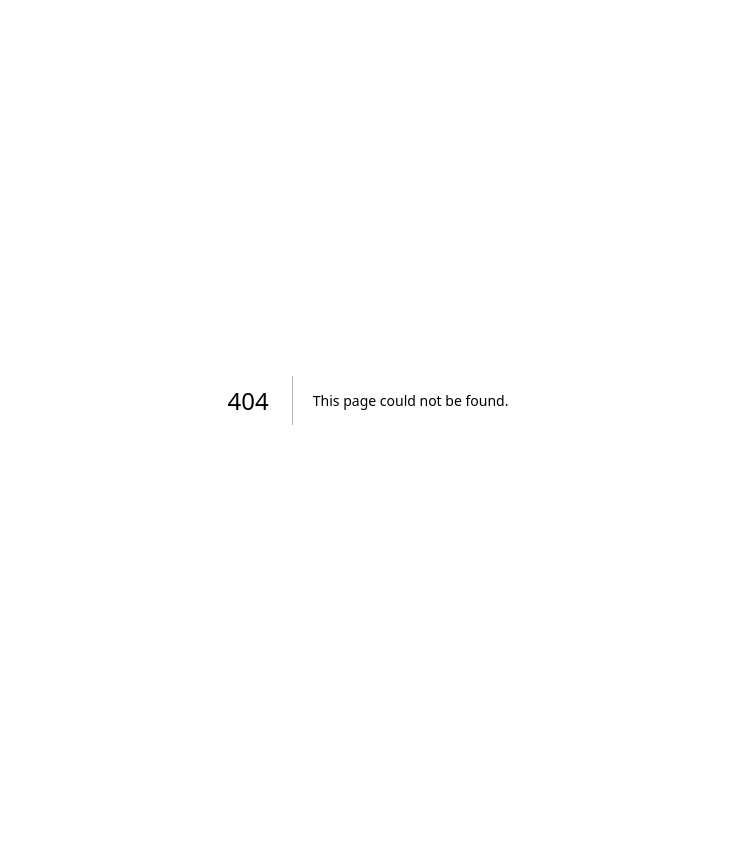
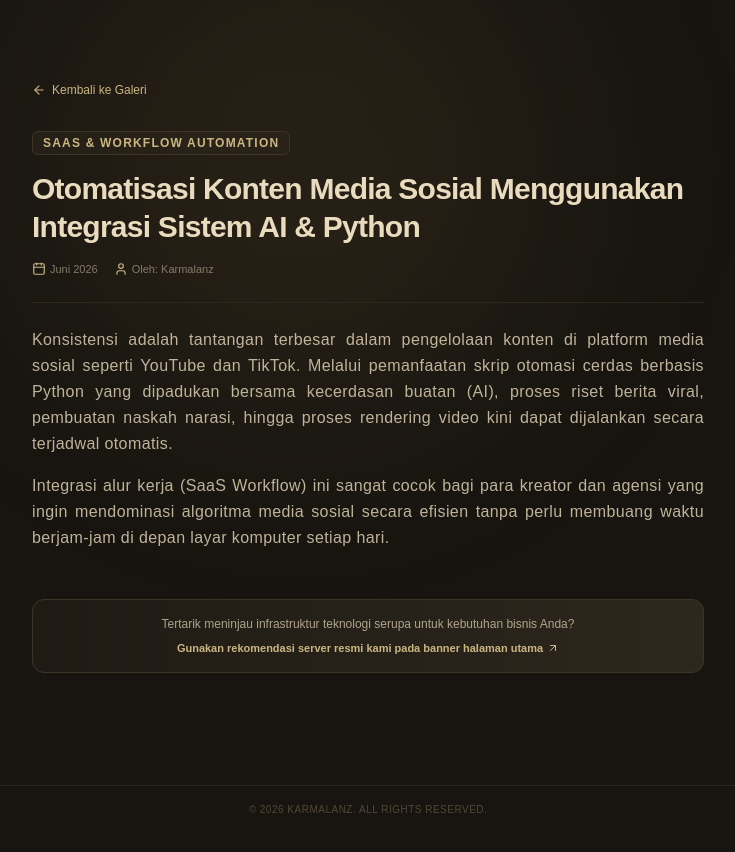
Before and after one commit to karmawayan/bio-karmalanz, a Next.js app: page /ai-automation-content in a window 1280 px wide. Before the commit this address had no page. Shown: the top 852 px of the page, without its empty margins (272-1007 px from the left). Before the commit the page ends 800 px from the top, so only its background shows below. Built offline with nearby package versions, Linux system fonts and the light colour scheme.

Commit message:
feat: setup halaman baca artikel dinamis app/slug/page.tsx

```diff
--- /dev/null
+++ b/app/[slug]/page.tsx
@@ -0,0 +1,132 @@
+import React from 'react';
+import Link from 'next/link';
+import { ArrowLeft, Calendar, User, ArrowUpRight } from 'lucide-react';
+
+// 1. Data Konten Artikel Statis (Sesuai dengan slug produk halaman utama)
+const articleDatabase: Record<string, {
+  title: string;
+  category: string;
+  date: string;
+  author: string;
+  content: React.ReactNode;
+}> = {
+  "premium-web-development": {
+    title: "Membangun Premium Web Development Berkinerja Tinggi Berbasis Next.js",
+    category: "Next.js & Tailwind CSS",
+    date: "Juni 2026",
+    author: "Karmalanz",
+    content: (
+      <div className="space-y-4">
+        <p>Di era digital modern, kecepatan akses dan keindahan visual sebuah website adalah kunci utama penentu keberhasilan konversi bisnis. Menggunakan kombinasi framework <strong>Next.js App Router</strong> dan utilitas gaya <strong>Tailwind CSS</strong>, kami menghadirkan solusi arsitektur web premium yang sangat responsif, ramah SEO, dan optimal di berbagai ukuran perangkat gadget.</p>
+        <p>Fitur unggulan dari implementasi teknologi ini meliputi mekanisme <em>Server-Side Rendering (SSR)</em> untuk memuat data instan, optimalisasi aset gambar otomatis, serta penerapan skema warna gelap eksklusif yang memanjakan mata pengunjung tanpa mengorbankan performa kecepatan situs.</p>
+      </div>
+    )
+  },
+  "inventory-system-management": {
+    title: "Implementasi Cloud Database Pada Sistem E-Commerce & Manajemen Stok",
+    category: "Cloud Database Solution",
+    date: "Juni 2026",
+    author: "Karmalanz",
+    content: (
+      <div className="space-y-4">
+        <p>Pengelolaan stok barang baku dan integrasi transaksi e-commerce yang berantakan seringkali menjadi batu sandungan bagi para pelaku usaha. Solusi sistem manajemen inventaris modern ini dirancang khusus dengan integrasi basis data awan (*Cloud Database*) yang mampu memantau alur keluar masuk barang secara presisi hingga satuan mililiter dan gram.</p>
+        <p>Sistem ini mengeliminasi kesalahan pencatatan manual, mempercepat proses <em>prep-work</em> produksi dapur/gudang, serta menyediakan dashboard pelaporan laba-rugi penjualan secara pasif dan terenkripsi aman.</p>
+      </div>
+    )
+  },
+  "ai-automation-content": {
+    title: "Otomatisasi Konten Media Sosial Menggunakan Integrasi Sistem AI & Python",
+    category: "SaaS & Workflow Automation",
+    date: "Juni 2026",
+    author: "Karmalanz",
+    content: (
+      <div className="space-y-4">
+        <p>Konsistensi adalah tantangan terbesar dalam pengelolaan konten di platform media sosial seperti YouTube dan TikTok. Melalui pemanfaatan skrip otomasi cerdas berbasis Python yang dipadukan bersama kecerdasan buatan (AI), proses riset berita viral, pembuatan naskah narasi, hingga proses rendering video kini dapat dijalankan secara terjadwal otomatis.</p>
+        <p>Integrasi alur kerja (SaaS Workflow) ini sangat cocok bagi para kreator dan agensi yang ingin mendominasi algoritma media sosial secara efisien tanpa perlu membuang waktu berjam-jam di depan layar komputer setiap hari.</p>
+      </div>
+    )
+  }
+};
+
+// 2. Komponen Utama Halaman Detail Artikel Dinamis
+export default function ArticleDetailPage({ params }: { params: { slug: string } }) {
+  const currentSlug = params.slug;
+  const article = articleDatabase[currentSlug];
+
+  // Jika slug yang diakses pengunjung tidak terdaftar di database atas
+  if (!article) {
+    return (
+      <div className="min-h-screen bg-[#181510] text-[#E9DBBD] flex flex-col items-center justify-center p-4">
+        <h1 className="text-2xl font-bold mb-2">Artikel Tidak Ditemukan</h1>
+        <p className="text-xs text-[#E9DBBD]/60 mb-6">Halaman yang Anda cari belum diterbitkan atau telah dipindahkan.</p>
+        <Link href="/" className="flex items-center gap-2 px-4 py-2 rounded-xl bg-[#2d271d] border border-[#CBB682]/30 text-xs font-bold text-[#CBB682] hover:bg-[#1f1b14] transition-all">
+          <ArrowLeft className="w-4 h-4" /> Kembali ke Katalog
+        </Link>
+      </div>
+    );
+  }
+
+  return (
+    <div className="min-h-screen bg-[#181510] text-[#E9DBBD] flex flex-col justify-between p-4 sm:p-6 md:p-8 relative overflow-x-hidden selection:bg-[#CBB682] selection:text-[#181510]">
+
+      {/* Background Glow Premium */}
+      <div className="absolute top-0 left-1/2 -translate-x-1/2 w-full max-w-7xl h-full pointer-events-none overflow-hidden z-0">
+        <div className="absolute top-[-10%] left-1/4 w-[300px] sm:w-[500px] h-[300px] sm:h-[500px] bg-[#785F37]/15 rounded-full blur-[100px]" />
+      </div>
+
+      <main className="w-full max-w-2xl mx-auto relative z-10 py-6 sm:py-12">
+
+        {/* Tombol Back yang Lembut */}
+        <Link
+          href="/"
+          className="inline-flex items-center gap-1.5 text-xs text-[#CBB682] hover:text-[#E9DBBD] mb-8 group transition-colors"
+        >
+          <ArrowLeft className="w-3.5 h-3.5 transition-transform group-hover:-translate-x-0.5" /> Kembali ke Galeri
+        </Link>
+
+        {/* Header Artikel */}
+        <header className="mb-6 border-b border-[#2d271d] pb-6">
+          <span className="text-[10px] sm:text-xs font-bold uppercase tracking-widest text-[#CBB682] bg-[#2d271d]/50 px-2.5 py-1 rounded-md border border-[#3e3527]">
+            {article.category}
+          </span>
+          <h1 className="text-xl sm:text-3xl font-extrabold tracking-tight text-[#E9DBBD] mt-4 leading-tight">
+            {article.title}
+          </h1>
+
+          {/* Metadata */}
+          <div className="flex items-center gap-4 text-[11px] text-[#E9DBBD]/50 mt-4 font-medium">
+            <div className="flex items-center gap-1">
+              <Calendar className="w-3.5 h-3.5 text-[#CBB682]" /> {article.date}
+            </div>
+            <div className="flex items-center gap-1">
+              <User className="w-3.5 h-3.5 text-[#CBB682]" /> Oleh: {article.author}
+            </div>
+          </div>
+        </header>
+
+        {/* Isi Konten Utama (Statis Paragraf Nyaman Dibaca) */}
+        <article className="text-sm sm:text-base text-[#E9DBBD]/80 leading-relaxed space-y-5 tracking-wide text-justify font-normal">
+          {article.content}
+        </article>
+
+        {/* Banner Penutup Pasif */}
+        <div className="mt-12 p-4 rounded-xl bg-gradient-to-r from-[#1f1b14] to-[#2d271d] border border-[#3e3527] text-center">
+          <p className="text-xs text-[#E9DBBD]/70">
+            Tertarik meninjau infrastruktur teknologi serupa untuk kebutuhan bisnis Anda?
+          </p>
+          <div className="text-[11px] text-[#CBB682] font-semibold mt-2 flex items-center justify-center gap-1">
+            Gunakan rekomendasi server resmi kami pada banner halaman utama <ArrowUpRight className="w-3 h-3" />
+          </div>
+        </div>
+
+      </main>
+
+      {/* Footer */}
+      <footer className="w-full py-4 text-center border-t border-[#2d271d] mt-16 relative z-10">
+        <p className="text-[10px] text-[#524734] tracking-wider">
+          © {new Date().getFullYear()} KARMALANZ. ALL RIGHTS RESERVED.
+        </p>
+      </footer>
+    </div>
+  );
+}
--- a/app/page.tsx
+++ b/app/page.tsx
@@ -1,24 +1,27 @@
 import React from 'react';
 import Image from 'next/image';
-import { Briefcase, Percent, ArrowUpRight } from 'lucide-react';
+import { Briefcase, Percent, ArrowUpRight, BookOpen } from 'lucide-react';
 
 export default function LandingPage() {
-  // Data Foto Produk Unggulan (Grid 2 Kolom di HP / 3 Kolom di Laptop)
+  // Data Portofolio dengan target slug internal bio.karmalanz.my.id/slug
   const products = [
     {
       title: "Premium Web Development",
       category: "Next.js & Tailwind CSS",
       image: "/produk1.jpg",
+      slug: "premium-web-development", // Nanti akan mengarah ke /premium-web-development
     },
     {
       title: "E-Commerce & Inventory System",
       category: "Cloud Database Solution",
       image: "/produk2.jpg",
+      slug: "inventory-system-management", // Nanti akan mengarah ke /inventory-system-management
     },
     {
       title: "AI Automation Integration",
       category: "SaaS & Workflow Automation",
       image: "/produk3.jpg",
+      slug: "ai-automation-content", // Nanti akan mengarah ke /ai-automation-content
     }
   ];
 
@@ -26,13 +29,12 @@ export default function LandingPage() {
     // Background utama menggunakan #181510 (Deep Espresso Black dari gambar gold.jpg)
     <div className="min-h-screen bg-[#181510] text-[#E9DBBD] flex flex-col justify-between p-3 sm:p-6 md:p-8 selection:bg-[#CBB682] selection:text-[#181510] relative overflow-x-hidden">
 
-      {/* Background Decorative Glow menggunakan gradasi warna gold dari gambar gold.jpg */}
+      {/* Background Decorative Glow */}
       <div className="absolute top-0 left-1/2 -translate-x-1/2 w-full max-w-7xl h-full pointer-events-none overflow-hidden z-0">
         <div className="absolute top-[-5%] left-1/4 w-[300px] sm:w-[500px] h-[300px] sm:h-[500px] bg-[#785F37]/20 rounded-full blur-[80px] sm:blur-[120px]" />
         <div className="absolute bottom-[5%] right-1/4 w-[300px] sm:w-[500px] h-[300px] sm:h-[500px] bg-[#A08C5B]/10 rounded-full blur-[80px] sm:blur-[120px]" />
       </div>
 
-      {/* Konten Utama Container */}
       <main className="w-full max-w-4xl mx-auto flex flex-col items-center relative z-10 py-4 sm:py-8">
 
         {/* Profile Section */}
@@ -56,7 +58,7 @@ export default function LandingPage() {
           </p>
         </div>
 
-        {/* SECTION PREMIUM AFFILIATE BANNER SPACE (TETAP ADA DAN DI-UPDATE) */}
+        {/* SECTION PREMIUM AFFILIATE BANNER SPACE */}
         <div className="w-full px-2 sm:px-0 mb-8">
           <div className="w-full bg-gradient-to-r from-[#2d271d] via-[#1f1b14] to-[#2d271d] border border-[#CBB682]/30 rounded-2xl p-4 sm:p-5 relative overflow-hidden shadow-xl shadow-[#785F37]/5 group">
             <div className="absolute top-0 right-0 p-2 bg-[#CBB682]/10 rounded-bl-xl border-l border-b border-[#CBB682]/20 text-[#CBB682] text-[9px] font-bold uppercase tracking-wider">
@@ -77,7 +79,6 @@ export default function LandingPage() {
                 </div>
               </div>
               <div className="flex flex-col xs:flex-row sm:flex-col gap-2 shrink-0 w-full sm:w-auto">
-                {/* Link Affiliate Hostinger Bapak */}
                 <a
                   href="https://www.hostinger.com/id?REFERRALCODE=YVKKARMAWF1J"
                   target="_blank"
@@ -86,7 +87,6 @@ export default function LandingPage() {
                 >
                   Klaim Promo Hostinger <ArrowUpRight className="w-3.5 h-3.5" />
                 </a>
-                {/* Link Affiliate Dewaweb Terbaru Bapak */}
                 <a
                   href="https://www.dewaweb.com/aff.php?aff=29146"
                   target="_blank"
@@ -100,7 +100,7 @@ export default function LandingPage() {
           </div>
         </div>
 
-        {/* SECTION: GALERI FOTO PRODUK (2 KOLOM DI HP, 3 KOLOM DI PC) */}
+        {/* SECTION: GALERI FOTO PRODUK + TOMBOL BACA ARTIKEL INTERNAL */}
         <div className="w-full px-2 sm:px-0">
           <div className="flex items-center gap-2 mb-4 border-b border-[#2d271d] pb-2">
             <Briefcase className="w-4 sm:w-5 h-4 sm:h-5 text-[#CBB682]" />
@@ -123,13 +123,23 @@ export default function LandingPage() {
                   <div className="absolute inset-0 bg-gradient-to-t from-[#181510] via-[#181510]/0 to-transparent opacity-80" />
                 </div>
 
-                <div className="p-2 sm:p-4 text-left">
+                <div className="p-2 sm:p-4 text-left flex flex-col justify-between flex-grow">
+                  <div className="mb-3">
                     <span className="text-[8px] sm:text-[10px] font-medium uppercase tracking-wider text-[#CBB682]">
                       {product.category}
                     </span>
                     <h3 className="font-bold text-xs sm:text-sm text-[#E9DBBD] mt-0.5 sm:mt-1 group-hover:text-[#CBB682] transition-colors line-clamp-1">
                       {product.title}
                     </h3>
+                  </div>
+
+                  {/* Tombol internal tanpa target="_blank" karena masih satu web */}
+                  <a
+                    href={`/${product.slug}`}
+                    className="mt-auto w-full flex items-center justify-center gap-1 py-1.5 rounded-lg border border-[#3e3527] bg-[#181510] text-[#E9DBBD]/80 text-[10px] sm:text-xs font-semibold hover:bg-[#2d271d] hover:text-[#CBB682] hover:border-[#CBB682]/40 transition-all"
+                  >
+                    <BookOpen className="w-3 h-3" /> Baca Artikel
+                  </a>
                 </div>
               </div>
             ))}
```
Lines whose indentation alone changed are shown as unchanged.
